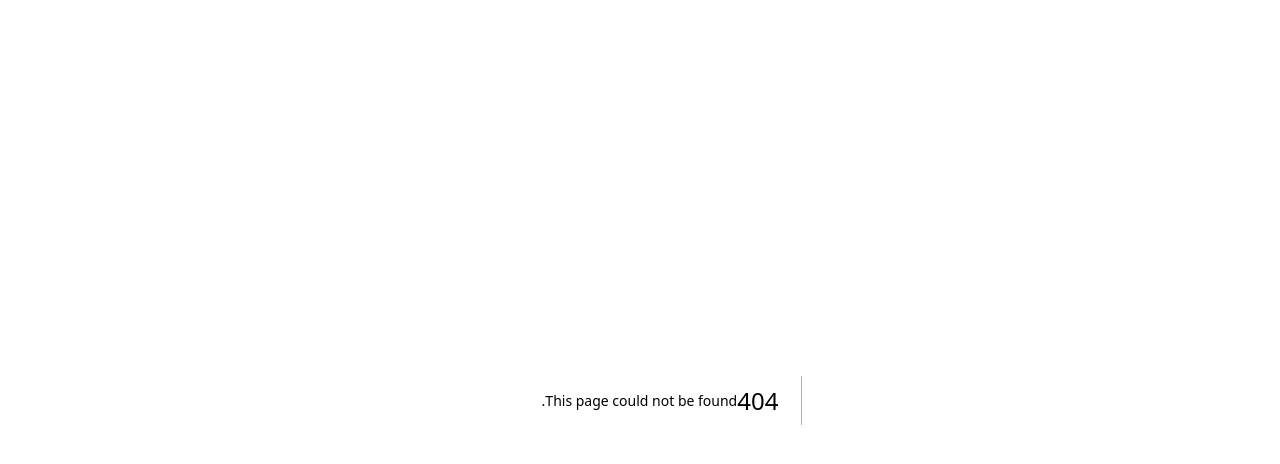
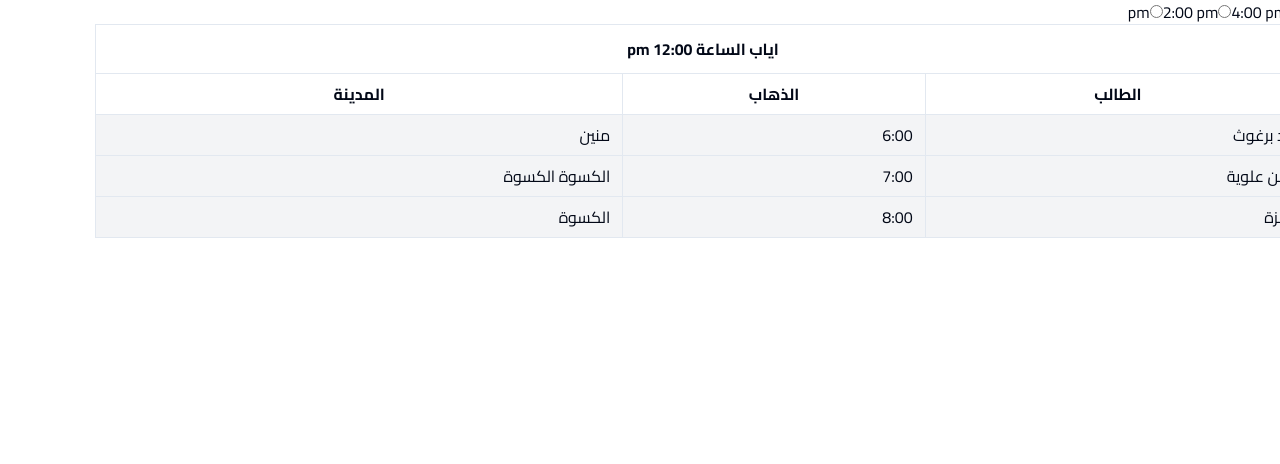
Before and after one commit to Deveopix/transport, a Next.js app: page /booked in a window 1280 px wide. Before the commit this address had no page. Shown: the top 464 px of the page. Built offline with nearby package versions, Linux system fonts and the light colour scheme.

Commit message:
AdminTable

```diff
--- /dev/null
+++ b/src/app/booked/page.tsx
@@ -0,0 +1,59 @@
+import React, { useState } from "react";
+import AdminTable from "./../../components/AdminTable";
+
+interface Book {
+	name: string;
+	t1: string;
+	t2: string;
+}
+
+const AdminPage = () => {
+	const [selectedTime, setSelectedTime] = useState<string>("12:00 pm");
+
+	const books: Book[] = [
+		{ name: "اياد برغوث", t1: "6:00", t2: "منين" },
+		{ name: "ايمن علوية", t1: "7:00", t2: "الكسوة الكسوة" },
+		{ name: "حمزة", t1: "8:00", t2: "الكسوة" },
+	];
+
+	const handleTimeChange = (event: React.ChangeEvent<HTMLInputElement>) => {
+		setSelectedTime(event.target.value);
+	};
+
+	return (
+		<>
+			<div>
+				<input
+					type="radio"
+					id="12pm"
+					name="time"
+					value="12:00 pm"
+					checked={selectedTime === "12:00 pm"}
+					onChange={handleTimeChange}
+				/>
+				<label htmlFor="12pm">12:00 pm</label>
+				<input
+					type="radio"
+					id="2pm"
+					name="time"
+					value="2:00 pm"
+					checked={selectedTime === "2:00 pm"}
+					onChange={handleTimeChange}
+				/>
+				<label htmlFor="2pm">2:00 pm</label>
+				<input
+					type="radio"
+					id="4pm"
+					name="time"
+					value="4:00 pm"
+					checked={selectedTime === "4:00 pm"}
+					onChange={handleTimeChange}
+				/>
+				<label htmlFor="4pm">4:00 pm</label>
+			</div>
+			<AdminTable books={books} time={selectedTime} />
+		</>
+	);
+};
+
+export default AdminPage;
--- /dev/null
+++ b/src/components/AdminTable.tsx
@@ -0,0 +1,46 @@
+import React from "react";
+
+interface Book {
+	name: string;
+	t1: string;
+	t2: string;
+}
+
+interface Props {
+	books: Book[];
+	time: String;
+}
+
+const AdminTable: React.FC<Props> = ({ books, time }) => {
+	return (
+		<div className="container mx-auto">
+			<div className="overflow-x-auto">
+				<table className="w-full table-auto">
+					<thead>
+						<tr>
+							<th className="border px-4 py-3" colSpan={3}>
+								اياب الساعة {time}
+							</th>
+						</tr>
+						<tr>
+							<th className="border px-3 py-2">الطالب</th>
+							<th className="border px-3 py-2">الذهاب</th>
+							<th className="border px-3 py-2">المدينة</th>
+						</tr>
+					</thead>
+					<tbody>
+						{books.map((book, index) => (
+							<tr key={index} className="bg-gray-100">
+								<td className="border px-3 py-2">{book.name}</td>
+								<td className="border px-3 py-2">{book.t1}</td>
+								<td className="border px-3 py-2">{book.t2}</td>
+							</tr>
+						))}
+					</tbody>
+				</table>
+			</div>
+		</div>
+	);
+};
+
+export default AdminTable;
```
Also changed, not shown: 1 other file (tests, documents, lock files or other folders).
